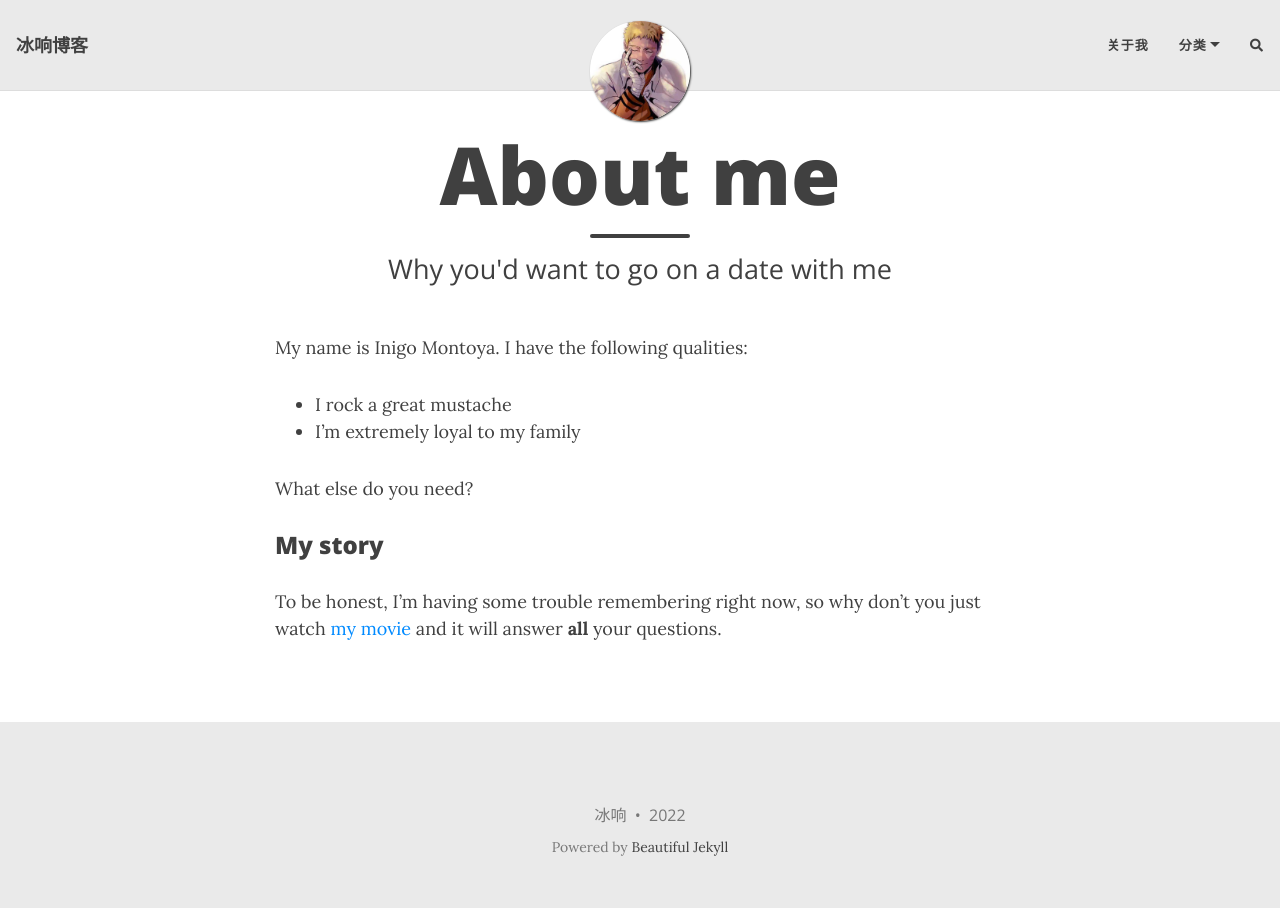
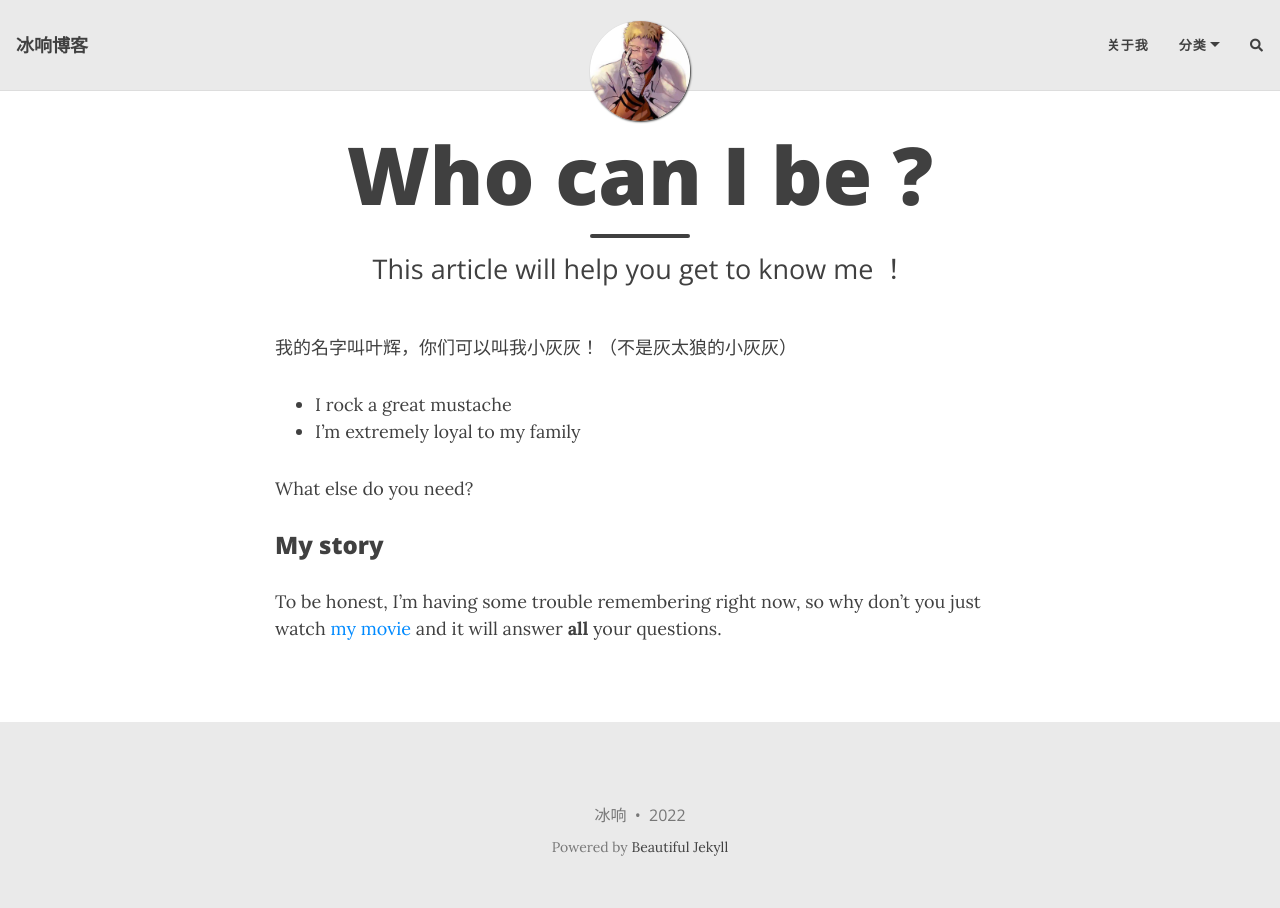
Before and after one commit to violet-ff1/blog, a Jekyll site: the page built from aboutme.md, in a window 1280 px wide. Built offline with Jekyll 4.4.1, drawn with Linux system fonts in a browser that asks for light colours; nearby versions of some CDN libraries; comment, search, counter and statistics services are not loaded.

Commit message:
Update aboutme.md

```diff
--- a/aboutme.md
+++ b/aboutme.md
@@ -1,10 +1,10 @@
 ---
 layout: page
-title: About me
-subtitle: Why you'd want to go on a date with me
+title: Who can I be ?
+subtitle: This article will help you get to know me ！
 ---
 
-My name is Inigo Montoya. I have the following qualities:
+我的名字叫叶辉，你们可以叫我小灰灰！（不是灰太狼的小灰灰）
 
 - I rock a great mustache
 - I'm extremely loyal to my family
```
